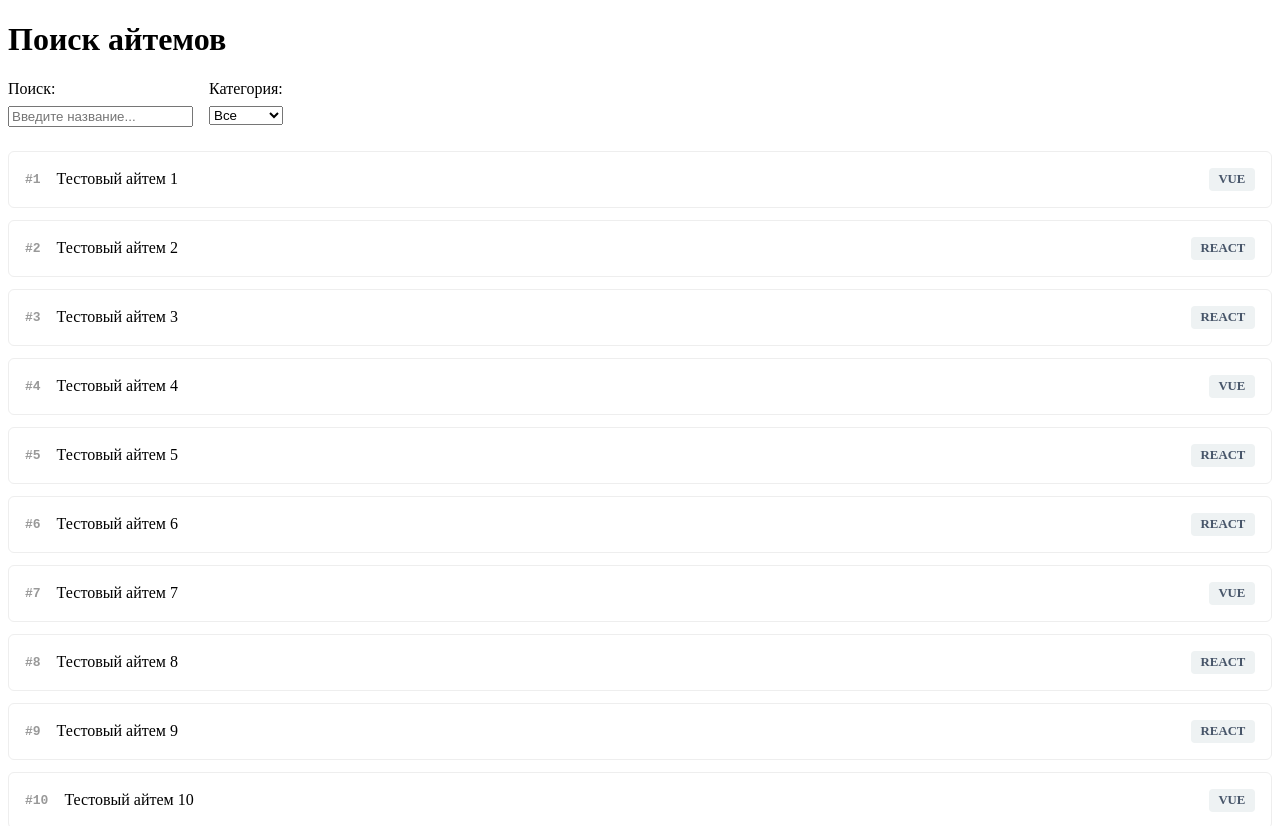
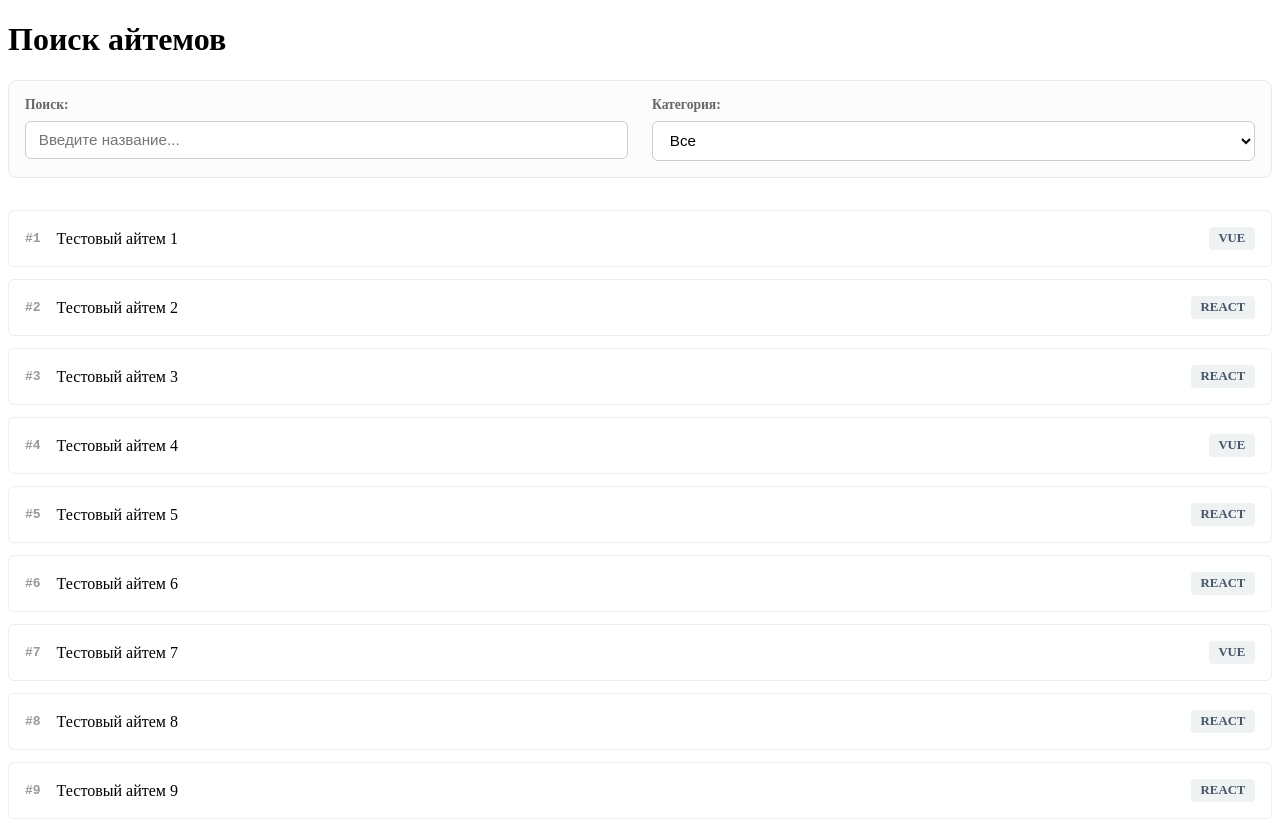
Before and after one commit to klirov/testovoe-pug, a Vue app: page /search in a window 1280 px wide. Shown: the top 826 px of the page. Built offline with nearby package versions, Linux system fonts and the light colour scheme.

Commit message:
добавил стили

```diff
--- a/src/components/FilterForm.vue
+++ b/src/components/FilterForm.vue
@@ -24,13 +24,39 @@ const category = defineModel<string>('category', { default: '' });
 <style scoped>
 .filter-form {
   display: flex;
-  gap: 1rem;
-  margin-bottom: 1.5rem;
+  gap: 1.5rem;
+  margin-bottom: 2rem;
+  background: #fcfcfc;
+  padding: 1rem;
+  border-radius: 8px;
+  border: 1px solid #eaeaea;
 }
 
 .filter-group {
   display: flex;
   flex-direction: column;
   gap: 0.5rem;
+  flex: 1;
+}
+
+label {
+  font-size: 0.85rem;
+  font-weight: 600;
+  color: #666;
+}
+
+input, select {
+  padding: 0.6rem 0.8rem;
+  font-size: 0.95rem;
+  border: 1px solid #ccc;
+  border-radius: 6px;
+  background-color: #fff;
+  transition: border-color 0.2s, box-shadow 0.2s;
+}
+
+input:focus, select:focus {
+  outline: none;
+  border-color: #000;
+  box-shadow: 0 0 0 3px rgba(0, 0, 0, 0.05);
 }
 </style>
```
